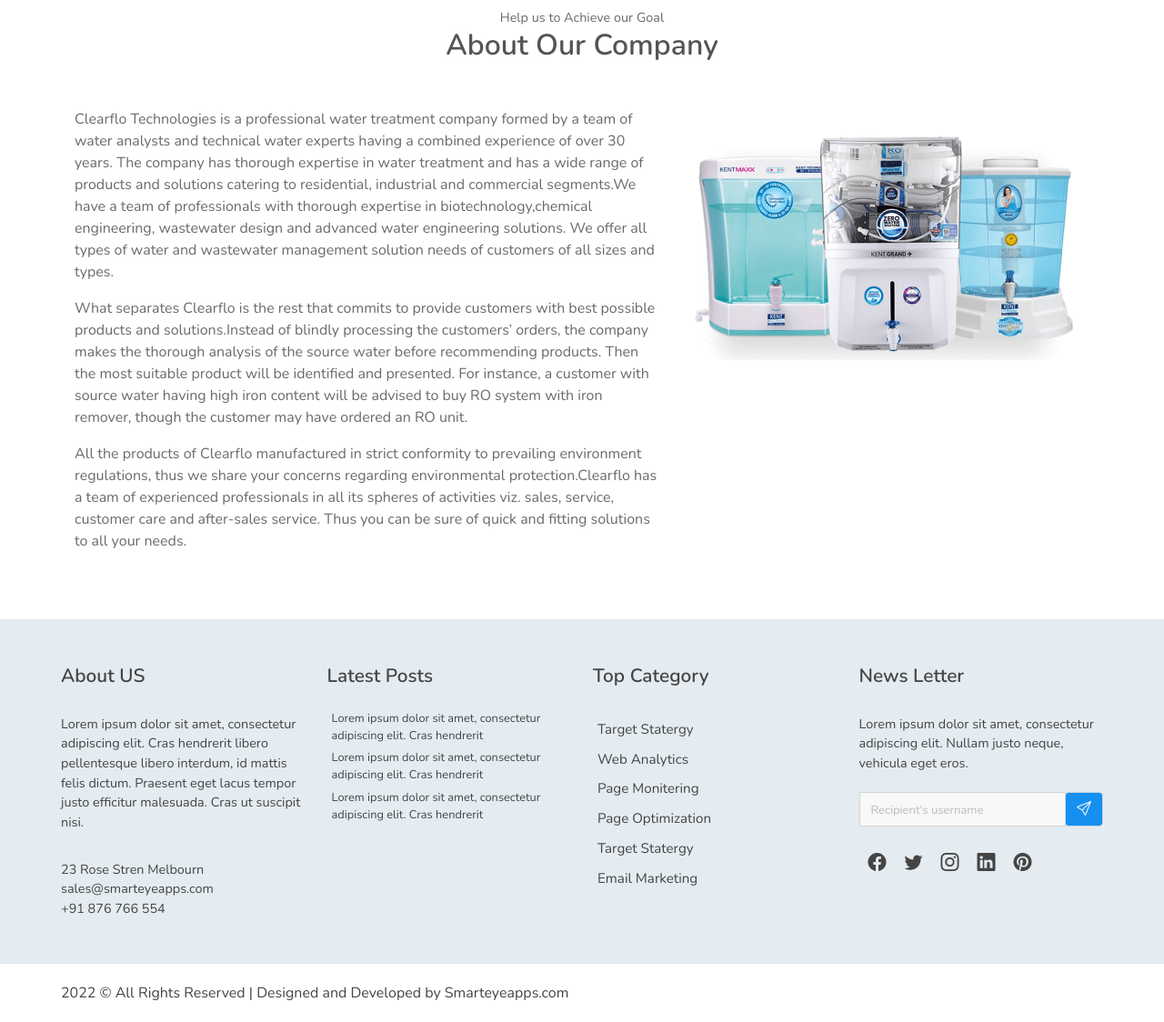
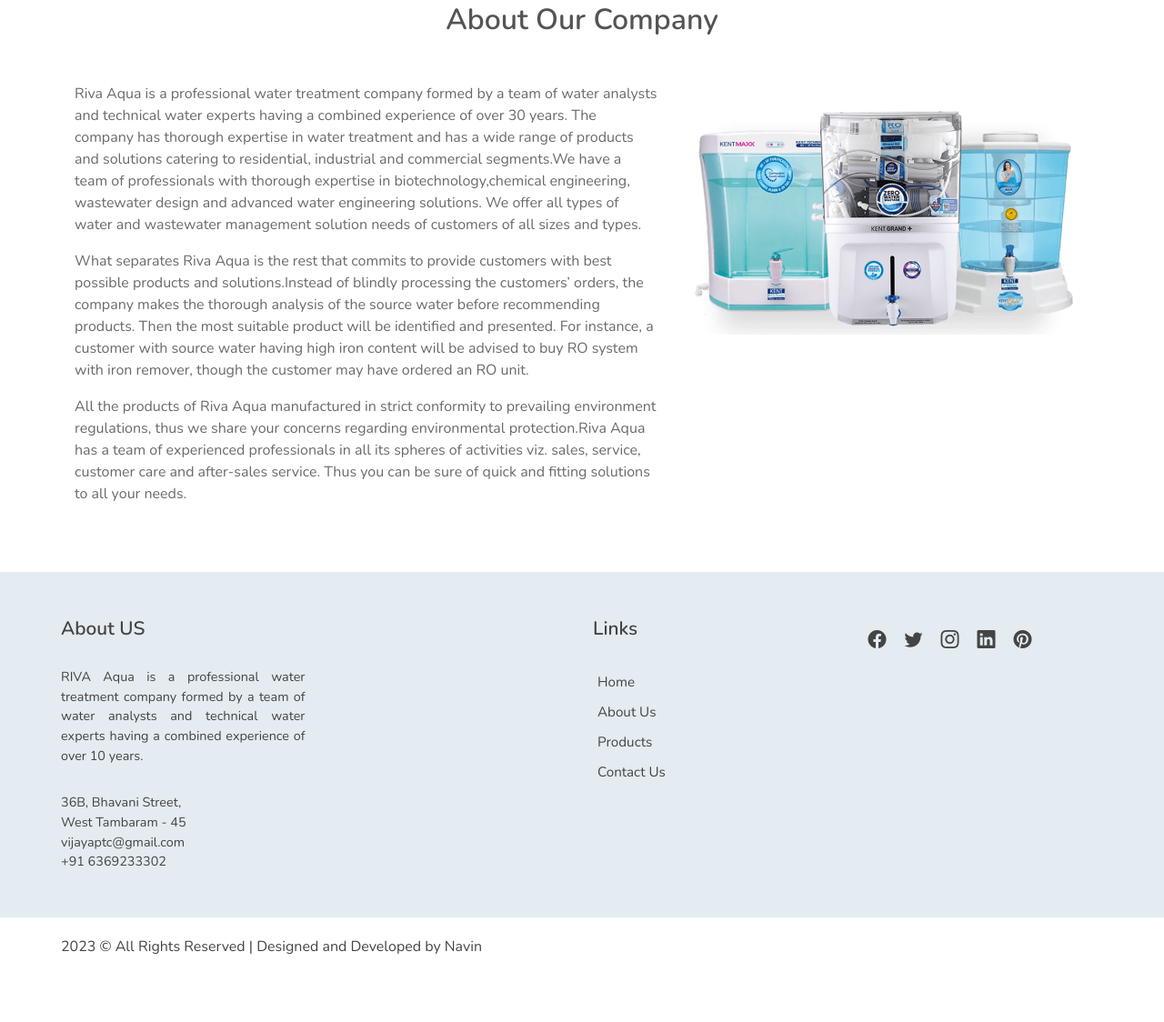
Before and after one commit to nkrsudha/rivaaqua, a plain HTML site: page about.html in a window 1280 px wide. Shown: the part 409-1533 px from the top of the page at 91% size. After the commit the page ends 1482 px from the top, so only its background shows below. Drawn offline with nearby package versions, Linux system fonts and the light colour scheme; files whose address does not match are found by name.

Commit message:
Update about.html

```diff
--- a/about.html
+++ b/about.html
@@ -1,18 +1,25 @@
     <!doctype html>
         <html lang="en">
-        <head>
+       <head>
             <meta charset="utf-8">
             <meta name="viewport" content="width=device-width, initial-scale=1, shrink-to-fit=no">
             <title>Aqua Water Purifier | Smarteyeapps.com</title>
-            <link rel="shortcut icon" href="assets/images/fav.png" type="image/x-icon">
+            <link rel="shortcut icon" href="assets/images/logo/favicon.ico" type="image/x-icon">
 
-            <link rel="shortcut icon" href="assets/images/fav.jpg">
             <link rel="stylesheet" href="assets/css/bootstrap.min.css">
             <link rel="stylesheet" href="https://cdn.jsdelivr.net/npm/bootstrap-icons@1.9.1/font/bootstrap-icons.css">
             <link rel="stylesheet" href="assets/plugins/testimonial/css/owl.carousel.min.css">
             <link rel="stylesheet" href="assets/plugins/testimonial/css/owl.theme.min.css">
             <link rel="stylesheet" type="text/css" href="assets/css/style.css" />
             <link rel="stylesheet" href="assets//css/animate.min.css">
+            <meta name="description" content="RIVA AQUA is water purifier  company. It have 180+ models and It deals in both (Domestic and Commercial) purifier systems." />
+            <link rel="canonical" href="https://rivaaqua.com/" />
+            <meta property="og:locale" content="en_US" />
+            <meta property="og:type" content="website" />
+            <meta property="og:title" content="HOME - AQUA RO" />
+            <meta property="og:description" content="RIVA AQUA is water purifier  company. It have 180+ models and It deals in both (Domestic and Commercial) purifier systems." />
+            <meta property="og:url" content="https://rivaaqua.com/" />
+            <meta property="og:site_name" content="RIVA AQUA RO" />
         </head>
         <body class="bg-white">
           <header>
@@ -20,7 +27,9 @@
                     <div class="container-lg">
                         <div class="row  p-2">
                             <div class="col-lg-3 p-2">
-                                <img class="max-230" src="assets/images/logo.jpg" alt="">
+                               <a href="index.html">
+                                <img class="max-230" src="assets/images/logo/logo-no-bg.png" alt="">
+                                </a>
                                  <a  data-bs-toggle="collapse" data-bs-target="#menu" class="float-end d-lg-none pt-1 ps-3"><i class="bi pt-1 fs-1 cp bi-list"></i></a>
                             </div>
                             <div id="menu" class="col-lg-9 d-none pt-1 d-lg-block">
@@ -28,10 +37,9 @@
                                     <li class="float-start p-3 px-4"><a href="index.html">Home</a></li>
                                     <li class="float-start p-3 px-4"><a href="about.html">About Us</a></li>
                                     <li class="float-start p-3 px-4"><a href="products.html">Products</a></li>
-                                    <li class="float-start p-3 px-4"><a href="blog.html">Blog</a></li>
                                     <li class="float-start p-3 px-4"><a href="contact.html">Contact Us</a></li>
-                                    <li class="float-end pt-2">
-                                        <button class="btn fw-bolder px-4 py-2 btn-primary">Send a Request</button>
+                                    <li class="float-end d-none d-md-block pt-2">
+                                        <button class="btn fw-bolder px-4 py-2 btn-primary"><a href="https://wa.me/916369233302">+91 6369 2333 02</a></button>
                                     </li>
                                 </ul>
                             </div>
@@ -46,7 +54,7 @@
                     <div class="row">
                         <h2 class="text-start">About Our Company</h2>
                         <ul>
-                            <li> <a href="#"><i class="bi bi-house-door"></i> Home</a></li>
+                            <li> <a href="/index.html"><i class="bi bi-house-door"></i> Home</a></li>
                             <li><i class="bi bi-chevron-double-right pe-2"></i> About Us</li>
                         </ul>
                     </div>
@@ -57,16 +65,15 @@
             <div class="about-us big-padding">
                 <div class="container-lg">
                     <div class="section-title">
-                        <p>Help us to Achieve our Goal</p>
                         <h2>About Our Company</h2>
                     </div>
                     <div class="about-row row">
                         <div class="col-md-7">
                             <div class="abut-detail fs-6">
 
-                                <p class="mb-3">Clearflo Technologies is a professional water treatment company formed by a team of water analysts and technical water experts having a combined experience of over 30 years. The company has thorough expertise in water treatment and has a wide range of products and solutions catering to residential, industrial and commercial segments.We have a team of professionals with thorough expertise in biotechnology,chemical engineering, wastewater design and advanced water engineering solutions. We offer all types of water and wastewater management solution needs of customers of all sizes and types.</p>
-                                 <p class="mb-3"> What separates Clearflo is the rest that commits to provide customers with best possible products and solutions.Instead of blindly processing the customers’ orders, the company makes the thorough analysis of the source water before recommending products. Then the most suitable product will be identified and presented. For instance, a customer with source water having high iron content will be advised to buy RO system with iron remover, though the customer may have ordered an RO unit.</p>
-                                  <p class="mb-4"> All the products of Clearflo manufactured in strict conformity to prevailing environment regulations, thus we share your concerns regarding environmental protection.Clearflo has a team of experienced professionals in all its spheres of activities viz. sales, service, customer care and after-sales service. Thus you can be sure of quick and fitting solutions to all your needs.</p>
+                                <p class="mb-3">Riva Aqua  is a professional water treatment company formed by a team of water analysts and technical water experts having a combined experience of over 30 years. The company has thorough expertise in water treatment and has a wide range of products and solutions catering to residential, industrial and commercial segments.We have a team of professionals with thorough expertise in biotechnology,chemical engineering, wastewater design and advanced water engineering solutions. We offer all types of water and wastewater management solution needs of customers of all sizes and types.</p>
+                                 <p class="mb-3"> What separates Riva Aqua is the rest that commits to provide customers with best possible products and solutions.Instead of blindly processing the customers’ orders, the company makes the thorough analysis of the source water before recommending products. Then the most suitable product will be identified and presented. For instance, a customer with source water having high iron content will be advised to buy RO system with iron remover, though the customer may have ordered an RO unit.</p>
+                                  <p class="mb-4"> All the products of Riva Aqua manufactured in strict conformity to prevailing environment regulations, thus we share your concerns regarding environmental protection.Riva Aqua has a team of experienced professionals in all its spheres of activities viz. sales, service, customer care and after-sales service. Thus you can be sure of quick and fitting solutions to all your needs.</p>
                             </div>
 
 
@@ -89,18 +96,17 @@
                     <div class="row">
                         <div class="col-md-3 foot-about">
                             <h4>About US</h4>
-
-                            <p>Lorem ipsum dolor sit amet, consectetur adipiscing elit. Cras hendrerit libero pellentesque libero interdum, id mattis felis dictum. Praesent eget lacus tempor justo efficitur malesuada. Cras ut suscipit nisi.</p>
-
+                            <p align="justify">RIVA Aqua is a professional water treatment company formed by a team of water analysts and technical water experts having a combined experience of over 10 years.</p>
                             <ul>
-                                <li>23 Rose Stren Melbourn</li>
-                                <li>sales@smarteyeapps.com</li>
-                                <li>+91 876 766 554</li>
+                                <li>36B, Bhavani Street, </li>
+                                <li>West Tambaram - 45</li>
+                                <li>vijayaptc@gmail.com</li>
+                                <li>+91 6369233302</li>
                             </ul>
                         </div>
 
                         <div class="col-md-3 foot-post">
-                            <h4>Latest Posts</h4>
+<!--                             <h4>Latest Posts</h4>
 
                             <div class="post-row">
                                 <div class="image">
@@ -127,24 +133,22 @@
                                 <div class="detail">
                                     <p>Lorem ipsum dolor sit amet, consectetur adipiscing elit. Cras hendrerit </p>
                                 </div>
-                            </div>
+                            </div> -->
                         </div>
 
                         <div class="col-md-3 foot-services">
-                            <h4>Top Category</h4>
+                            <h4>Links</h4>
 
                             <ul>
-                                <li><a href="">Target Statergy</a></li>
-                                <li><a href="">Web Analytics</a></li>
-                                <li><a href="">Page Monitering</a></li>
-                                <li><a href="">Page Optimization</a></li>
-                                <li><a href="">Target Statergy</a></li>
-                                <li><a href="">Email Marketing</a></li>
+                                <li><a href="/index.html">Home</a></li>
+                                <li><a href="/about.html">About Us</a></li>
+                                <li><a href="/products.html">Products</a></li>
+                                <li><a href="/contact.html">Contact Us</a></li>
                             </ul>
                         </div>
 
                         <div class="col-md-3 foot-news">
-                            <h4>News Letter</h4>
+<!--                             <h4>News Letter</h4>
                             <p>Lorem ipsum dolor sit amet, consectetur adipiscing elit. Nullam justo neque, vehicula eget eros. </p>
 
                             <div class="input-group mb-3">
@@ -152,7 +156,7 @@
                                 <div class="input-group-append">
                                     <span class="input-group-text bg-primary" id="basic-addon2"><i class="bi text-white bi-send"></i></span>
                                 </div>
-                            </div>
+                            </div> -->
 
                             <ul>
                                 <li><i class="bi bi-facebook"></i></li>
@@ -168,9 +172,7 @@
         </footer>
         <div class="copy">
             <div class="container">
-                <a href="https://www.smarteyeapps.com/">2022 &copy; All Rights Reserved | Designed and Developed by Smarteyeapps.com</a>
-
-
+                <a href="https://www.rivaaqua.com/">2023 © All Rights Reserved | Designed and Developed by Navin</a>
             </div>
         </div>
 
```
